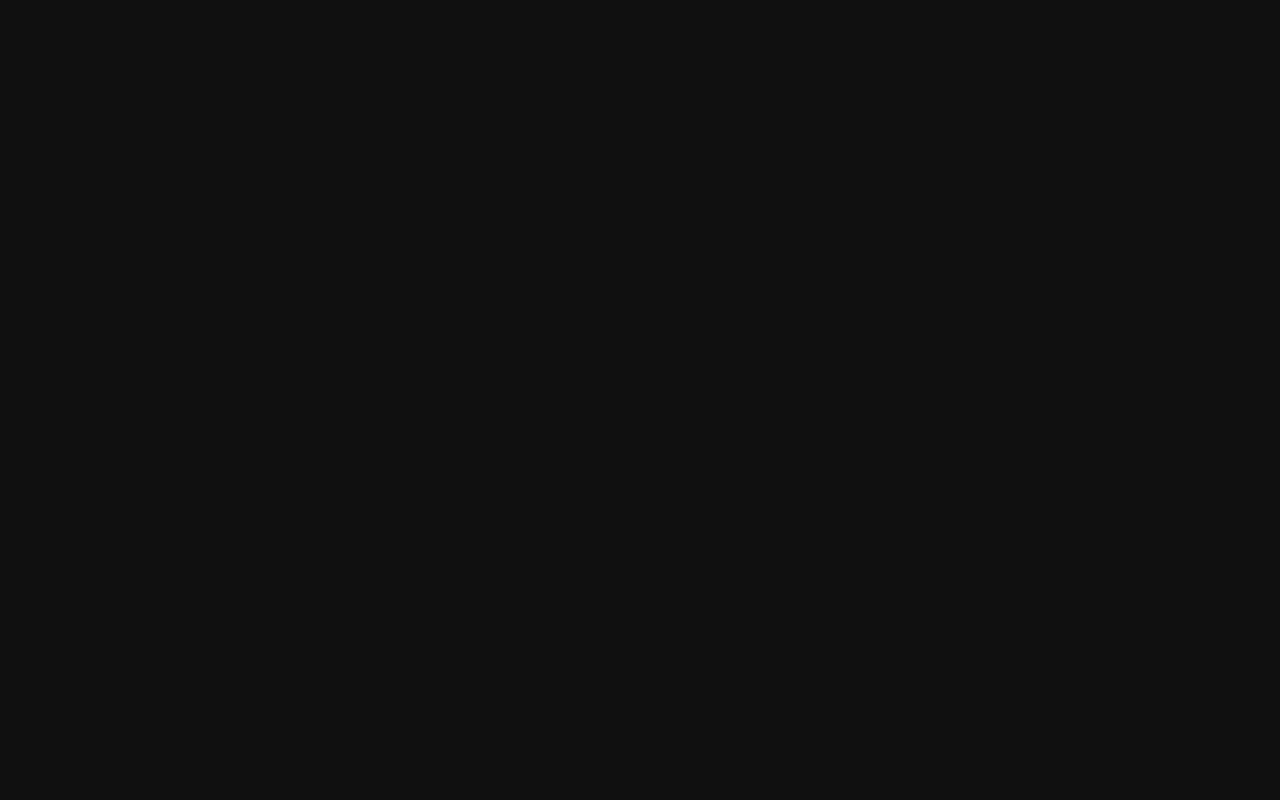
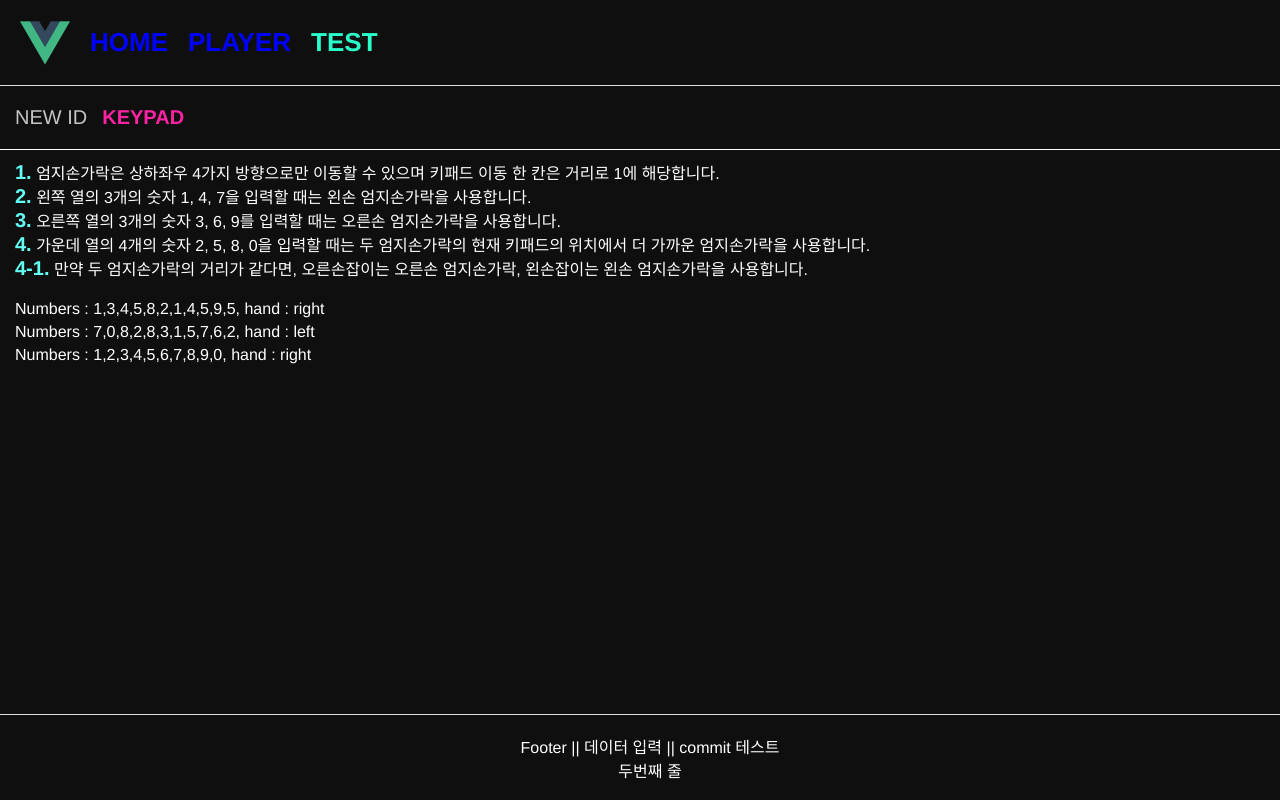
Before and after one commit to hwany0919/vueTest, a Vue app: page /test/keypad in a window 1280 px wide. Built offline with nearby package versions, Linux system fonts and the light colour scheme.

Commit message:
[코딩테스트] 테스트 내 메뉴 선택 기능 추가

```diff
--- a/src/router/router.js
+++ b/src/router/router.js
@@ -24,7 +24,19 @@ export default new Router({
         {
           path: "/test",
           name: "TEST",
-          component: () => import("@/views/CodeTest")
+          component: () => import("@/views/CodeTest"),
+          children: [
+            {
+              path: "/test",
+              name: "NEW ID",
+              component: () => import("@/views/NewIdRecommend")
+            },
+            {
+              path: "/test/keypad",
+              name: "KEYPAD",
+              component: () => import("@/views/InputKeypad")
+            }
+          ]
         }
       ]
     }
--- a/src/views/CodeTest.vue
+++ b/src/views/CodeTest.vue
@@ -1,41 +1,21 @@
 <template>
   <div id="codeTest">
-    <div class="question">
-      <span class="word_bold">1단계</span> new_id의 모든 대문자를 대응되는 소문자로 치환합니다.<br>
-      <span class="word_bold">2단계</span> new_id에서 알파벳 소문자, 숫자, 빼기(-), 밑줄(_), 마침표(.)를 제외한 모든 문자를 제거합니다.<br>
-      <span class="word_bold">3단계</span> new_id에서 마침표(.)가 2번 이상 연속된 부분을 하나의 마침표(.)로 치환합니다.<br>
-      <span class="word_bold">4단계</span> new_id에서 마침표(.)가 처음이나 끝에 위치한다면 제거합니다.<br>
-      <span class="word_bold">5단계</span> new_id가 빈 문자열이라면, new_id에 "a"를 대입합니다.<br>
-      <span class="word_bold">6단계</span> new_id의 길이가 16자 이상이면, new_id의 첫 15개의 문자를 제외한 나머지 문자들을 모두 제거합니다.<br>
-          만약 제거 후 마침표(.)가 new_id의 끝에 위치한다면 끝에 위치한 마침표(.) 문자를 제거합니다.<br>
-      <span class="word_bold">7단계</span> new_id의 길이가 2자 이하라면, new_id의 마지막 문자를 new_id의 길이가 3이 될 때까지 반복해서 끝에 붙입니다.
+    <div class="codeTabs">
+      <router-link class="codeMenu" v-for="(menu, idx) in codeMenus" :key="idx" :to="menu.path" tag="div">{{ menu.name }}</router-link>
     </div>
-    <div class="answer" v-for="(str, idx) in new_id" :key="idx">{{ `${idx} :: ` }} {{ getStr(str) }}</div>
+    <div class="codeBody">
+      <router-view />
+    </div>
   </div>
 </template>
 
 <script>
+import _ from 'lodash';
+
 export default {
-  data() {
-    return {
-      new_id: ["...!@BaT#*..y.abcdefghijklm", "z-+.^.", "=.=", "123_.def", "abcdefghijk.l..mn.p"],
-      emptyStr: "a"
-    }
-  },
-  methods: {
-    getStr(new_id) {
-      let newId = new_id
-        .toLowerCase()            // 소문자로 변경
-        .replace(/[^\w-.]/g, "")  // \w (알파벳, 숫자, 언더스코어(_)), 하이픈(-), 닷(.)을 제외한 문자 제거
-        .replace(/\.{2,}/g, '.')  // \.{2,} : .이 최소 2개 이상인 단어는 . 으로 변경
-        .replace(/^\.|\.$/g, '')  // ^\. : 처음 단어가 닷(.), \.$ : 마지막 단어가 닷(.)일 경우 닷(.) 제거
-        .padEnd(1, 'a')           // 빈 값일 경우 'a'를 채워넣음
-        .slice(0, 15)             // 16자 이상인 단어들 삭제
-        .replace(/\.$/, '');      // 마지막 단어가 닷(.)일 경우 제거
-
-      const answer = newId.padEnd(3, newId[newId.length-1]); // 3자리 문자열에 빈값이 있을경우 newId의 마지막 단어로 채워넣음
-
-      return answer;
+  computed: {
+   codeMenus() {
+      return _.get(_.get(this.$router.options.routes, 0).children, 2).children;
     }
   }
 }
@@ -44,6 +24,27 @@ export default {
 <style lang="less">
   #codeTest {
     text-align: left;
+
+    .codeTabs {
+      display: flex;
+      border-bottom: 1px solid #fff;
+      padding-bottom: 20px;
+      margin-bottom: 10px;
+      font-size: 20px;
+      color: #c5c5c5;
+
+      .codeMenu {
+        margin-left: 15px;
+        cursor: pointer;
+
+        &.router-link-exact-active {
+          color: #ff23a3;
+          font-weight: bold;
+        }
+      }
+    }
+
+    .codeBody {
       .question {
         margin-left: 15px;
         margin-bottom: 20px;
@@ -59,4 +60,5 @@ export default {
         margin: 5px 0px 0 15px;
       }
     }
+  }
 </style>
--- a/src/views/Header.vue
+++ b/src/views/Header.vue
@@ -2,7 +2,7 @@
   <div class="header">
     <img class="header-img" alt="Vue logo" src="@/assets/logo.png" @click="move(1)">
     <router-link v-for="(menu, idx) in headerMenus" :key="`${menu.name}_${idx}`"
-      class="header-menu"
+      :class="['header-menu', {'home': menu.path == '/'}]"
       :to="menu.path"
       tag="div">
       {{menu.name}}
@@ -45,9 +45,10 @@ export default {
       font-weight: bold;
       cursor: pointer;
 
-      &.router-link-exact-active {
-        color: #2affcc;
-      }
+      &.home.router-link-active { color: #0000ff; }
+      &.home.router-link-exact-active { color: #2affcc; }
+      &.router-link-exact-active, &.router-link-active { color: #2affcc; }
     }
+
   }
 </style>
--- /dev/null
+++ b/src/views/InputKeypad.vue
@@ -0,0 +1,42 @@
+<template>
+  <div id="inputKeyPad">
+    <div class="question">
+      <span class="word_bold">1.</span> 엄지손가락은 상하좌우 4가지 방향으로만 이동할 수 있으며 키패드 이동 한 칸은 거리로 1에 해당합니다.<br>
+      <span class="word_bold">2.</span> 왼쪽 열의 3개의 숫자 1, 4, 7을 입력할 때는 왼손 엄지손가락을 사용합니다.<br>
+      <span class="word_bold">3.</span> 오른쪽 열의 3개의 숫자 3, 6, 9를 입력할 때는 오른손 엄지손가락을 사용합니다.<br>
+      <span class="word_bold">4.</span> 가운데 열의 4개의 숫자 2, 5, 8, 0을 입력할 때는 두 엄지손가락의 현재 키패드의 위치에서 더 가까운 엄지손가락을 사용합니다.<br>
+      <span class="word_bold">4-1.</span> 만약 두 엄지손가락의 거리가 같다면, 오른손잡이는 오른손 엄지손가락, 왼손잡이는 왼손 엄지손가락을 사용합니다.
+    </div>
+    <div class="answer" v-for="(number, idx) in numbers" :key="idx">
+      {{ getData(number, hand[idx]) }}
+    </div>
+  </div>
+</template>
+
+<script>
+export default {
+  data() {
+    return {
+      numbers: [
+        [1, 3, 4, 5, 8, 2, 1, 4, 5, 9, 5],
+        [7, 0, 8, 2, 8, 3, 1, 5, 7, 6, 2],
+        [1, 2, 3, 4, 5, 6, 7, 8, 9, 0]
+      ],
+      hand: [
+        "right", "left", "right"
+      ]
+    }
+  },
+  methods: {
+    getData(numbers, hand) {
+      return `Numbers : ${numbers}, hand : ${hand}`;
+    }
+  }
+}
+</script>
+
+<style lang="less">
+  #inputKeyPad {
+
+  }
+</style>
--- /dev/null
+++ b/src/views/NewIdRecommend.vue
@@ -0,0 +1,47 @@
+<template>
+  <div id="newId">
+    <div class="question">
+      <span class="word_bold">1.</span> new_id의 모든 대문자를 대응되는 소문자로 치환합니다.<br>
+      <span class="word_bold">2.</span> new_id에서 알파벳 소문자, 숫자, 빼기(-), 밑줄(_), 마침표(.)를 제외한 모든 문자를 제거합니다.<br>
+      <span class="word_bold">3.</span> new_id에서 마침표(.)가 2번 이상 연속된 부분을 하나의 마침표(.)로 치환합니다.<br>
+      <span class="word_bold">4.</span> new_id에서 마침표(.)가 처음이나 끝에 위치한다면 제거합니다.<br>
+      <span class="word_bold">5.</span> new_id가 빈 문자열이라면, new_id에 "a"를 대입합니다.<br>
+      <span class="word_bold">6.</span> new_id의 길이가 16자 이상이면, new_id의 첫 15개의 문자를 제외한 나머지 문자들을 모두 제거합니다.<br>
+      <span class="word_bold">6-1.</span> 만약 제거 후 마침표(.)가 new_id의 끝에 위치한다면 끝에 위치한 마침표(.) 문자를 제거합니다.<br>
+      <span class="word_bold">7.</span> new_id의 길이가 2자 이하라면, new_id의 마지막 문자를 new_id의 길이가 3이 될 때까지 반복해서 끝에 붙입니다.
+    </div>
+    <div class="answer" v-for="(str, idx) in new_id" :key="idx">{{ `${idx} :: ` }} {{ getStr(str) }}</div>
+  </div>
+</template>
+
+<script>
+export default {
+  data() {
+    return {
+      new_id: ["...!@BaT#*..y.abcdefghijklm", "z-+.^.", "=.=", "123_.def", "abcdefghijk.l..mn.p"]
+    }
+  },
+  methods: {
+    getStr(new_id) {
+      let newId = new_id
+        .toLowerCase()            // 소문자로 변경
+        .replace(/[^\w-.]/g, "")  // \w (알파벳, 숫자, 언더스코어(_)), 하이픈(-), 닷(.)을 제외한 문자 제거
+        .replace(/\.{2,}/g, '.')  // \.{2,} : .이 최소 2개 이상인 단어는 . 으로 변경
+        .replace(/^\.|\.$/g, '')  // ^\. : 처음 단어가 닷(.), \.$ : 마지막 단어가 닷(.)일 경우 닷(.) 제거
+        .padEnd(1, 'a')           // 빈 값일 경우 'a'를 채워넣음
+        .slice(0, 15)             // 16자 이상인 단어들 삭제
+        .replace(/\.$/, '');      // 마지막 단어가 닷(.)일 경우 제거
+
+      const answer = newId.padEnd(3, newId[newId.length-1]); // 3자리 문자열에 빈값이 있을경우 newId의 마지막 단어로 채워넣음
+
+      return answer;
+    }
+  }
+}
+</script>
+
+<style lang="less">
+  #newId {
+
+  }
+</style>
```
Lines whose indentation alone changed are shown as unchanged.
